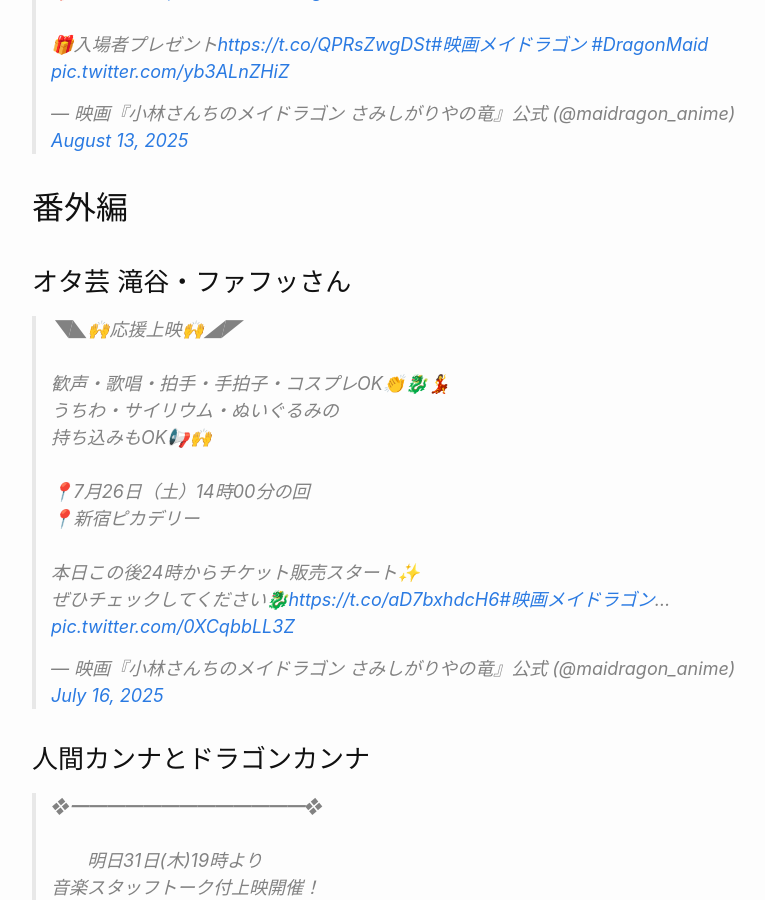
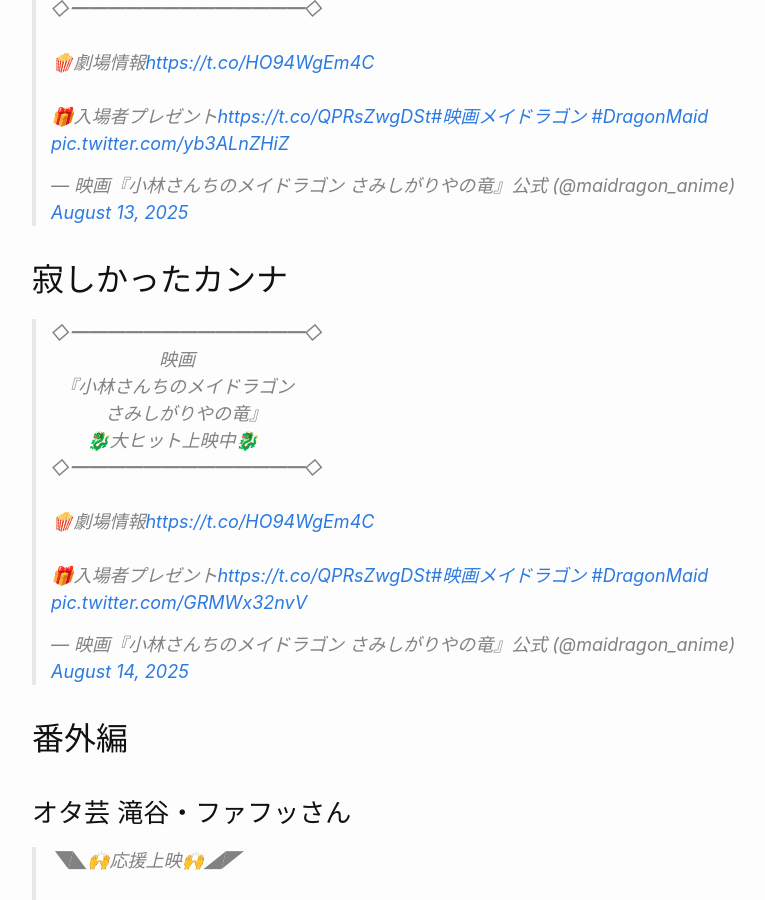
Before and after one commit to Pandaful-2312/sites, a Jekyll site: the page built from favorites/maidragon/lonely-dragon-gallery/scene_gif.md, in a window 1280 px wide and 900 px high, scrolled down 17731 px. Shown: the whole window, without its empty margins (238-1003 px from the left). Built offline with Jekyll 4.4.1, drawn with Linux system fonts in a browser that asks for light colours; comment, search, counter and statistics services are not loaded; some of the changed text lies outside the part shown.

Commit message:
update maidragon

```diff
--- a/favorites/maidragon/lonely-dragon-gallery/scene_gif.md
+++ b/favorites/maidragon/lonely-dragon-gallery/scene_gif.md
@@ -12,11 +12,14 @@
 
 - [カンナくるくる](#ｻｲｶﾜｰカンナ)
 - [飛び跳ねカンナ](#ピョンピョンカンナ)
-- [走るカンナ](#おとーさん)
 - [一口エルマ](#丸呑みエルマ)
 - [狂気才川](#ブンブン才川)
 - [テレポートール](#ぶっ飛ばしトール)
 - [イケメンファフっさん](#戦闘ファフニール)
+- [いやいやエルマ](#イヤイヤエルマ)
+- [悲劇のアーザード](#悲劇のアーザード)
+- [上目遣いトール](#上目遣いトール)
+- [寂しかった……](#寂しかったカンナ)
 
 ## 駄々こねカンナ
 
@@ -54,7 +57,7 @@
 
 <blockquote class="twitter-tweet" data-media-max-width="560"><p lang="ja" dir="ltr">◇━━━━━━━━━━━━━◇<br>　　　　　　映画<br>　『小林さんちのメイドラゴン<br>　　　さみしがりやの竜』<br>　　🐉大ヒット上映中🐉<br>◇━━━━━━━━━━━━━◇<br><br>🍿劇場情報<a href="https://t.co/HO94WgETUa">https://t.co/HO94WgETUa</a><br><br>🎁入場者プレゼント<a href="https://t.co/cMwZuEPdCq">https://t.co/cMwZuEPdCq</a><a href="https://twitter.com/hashtag/%E6%98%A0%E7%94%BB%E3%83%A1%E3%82%A4%E3%83%89%E3%83%A9%E3%82%B4%E3%83%B3?src=hash&amp;ref_src=twsrc%5Etfw">#映画メイドラゴン</a> <a href="https://twitter.com/hashtag/DragonMaid?src=hash&amp;ref_src=twsrc%5Etfw">#DragonMaid</a> <a href="https://t.co/1VnM5QHA2h">pic.twitter.com/1VnM5QHA2h</a></p>&mdash; 映画『小林さんちのメイドラゴン さみしがりやの竜』公式 (@maidragon_anime) <a href="https://twitter.com/maidragon_anime/status/1943822614126113197?ref_src=twsrc%5Etfw">July 12, 2025</a></blockquote>
 
-## おとーさん……！
+## 走るカンナ
 
 <blockquote class="twitter-tweet" data-media-max-width="560"><p lang="ja" dir="ltr">◇━━━━━━━━━━━━━◇<br>　　　　　　映画<br>　『小林さんちのメイドラゴン<br>　　　さみしがりやの竜』<br>　　🐉大ヒット上映中🐉<br>◇━━━━━━━━━━━━━◇<br><br>🍿劇場情報<a href="https://t.co/HO94WgEm4C">https://t.co/HO94WgEm4C</a><br><br>🎁入場者プレゼント<a href="https://t.co/cMwZuEOFMS">https://t.co/cMwZuEOFMS</a><a href="https://twitter.com/hashtag/%E6%98%A0%E7%94%BB%E3%83%A1%E3%82%A4%E3%83%89%E3%83%A9%E3%82%B4%E3%83%B3?src=hash&amp;ref_src=twsrc%5Etfw">#映画メイドラゴン</a> <a href="https://twitter.com/hashtag/DragonMaid?src=hash&amp;ref_src=twsrc%5Etfw">#DragonMaid</a> <a href="https://t.co/E8z1jq1zeo">pic.twitter.com/E8z1jq1zeo</a></p>&mdash; 映画『小林さんちのメイドラゴン さみしがりやの竜』公式 (@maidragon_anime) <a href="https://twitter.com/maidragon_anime/status/1944185003904000066?ref_src=twsrc%5Etfw">July 13, 2025</a></blockquote>
 
@@ -170,6 +173,10 @@
 
 <blockquote class="twitter-tweet" data-media-max-width="560"><p lang="ja" dir="ltr">◇━━━━━━━━━━━━━◇<br>　　　　　　映画<br>　『小林さんちのメイドラゴン<br>　　　さみしがりやの竜』<br>　　🐉大ヒット上映中🐉<br>◇━━━━━━━━━━━━━◇<br><br>🍿劇場情報<a href="https://t.co/HO94WgEm4C">https://t.co/HO94WgEm4C</a><br><br>🎁入場者プレゼント<a href="https://t.co/QPRsZwgDSt">https://t.co/QPRsZwgDSt</a><a href="https://twitter.com/hashtag/%E6%98%A0%E7%94%BB%E3%83%A1%E3%82%A4%E3%83%89%E3%83%A9%E3%82%B4%E3%83%B3?src=hash&amp;ref_src=twsrc%5Etfw">#映画メイドラゴン</a> <a href="https://twitter.com/hashtag/DragonMaid?src=hash&amp;ref_src=twsrc%5Etfw">#DragonMaid</a> <a href="https://t.co/yb3ALnZHiZ">pic.twitter.com/yb3ALnZHiZ</a></p>&mdash; 映画『小林さんちのメイドラゴン さみしがりやの竜』公式 (@maidragon_anime) <a href="https://twitter.com/maidragon_anime/status/1955419028689694838?ref_src=twsrc%5Etfw">August 13, 2025</a></blockquote>
 
+## 寂しかったカンナ
+
+<blockquote class="twitter-tweet" data-media-max-width="560"><p lang="ja" dir="ltr">◇━━━━━━━━━━━━━◇<br>　　　　　　映画<br>　『小林さんちのメイドラゴン<br>　　　さみしがりやの竜』<br>　　🐉大ヒット上映中🐉<br>◇━━━━━━━━━━━━━◇<br><br>🍿劇場情報<a href="https://t.co/HO94WgEm4C">https://t.co/HO94WgEm4C</a><br><br>🎁入場者プレゼント<a href="https://t.co/QPRsZwgDSt">https://t.co/QPRsZwgDSt</a><a href="https://twitter.com/hashtag/%E6%98%A0%E7%94%BB%E3%83%A1%E3%82%A4%E3%83%89%E3%83%A9%E3%82%B4%E3%83%B3?src=hash&amp;ref_src=twsrc%5Etfw">#映画メイドラゴン</a> <a href="https://twitter.com/hashtag/DragonMaid?src=hash&amp;ref_src=twsrc%5Etfw">#DragonMaid</a> <a href="https://t.co/GRMWx32nvV">pic.twitter.com/GRMWx32nvV</a></p>&mdash; 映画『小林さんちのメイドラゴン さみしがりやの竜』公式 (@maidragon_anime) <a href="https://twitter.com/maidragon_anime/status/1955781421336866851?ref_src=twsrc%5Etfw">August 14, 2025</a></blockquote>
+
 ## 番外編
 
 ### オタ芸 滝谷・ファフッさん
```
